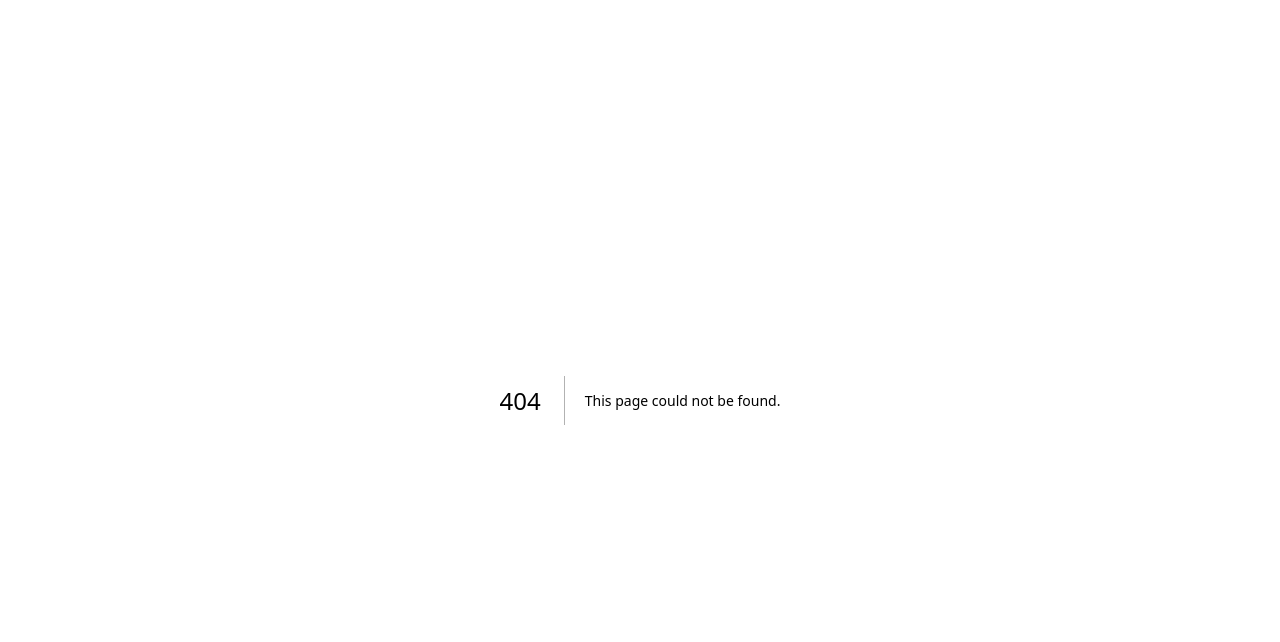
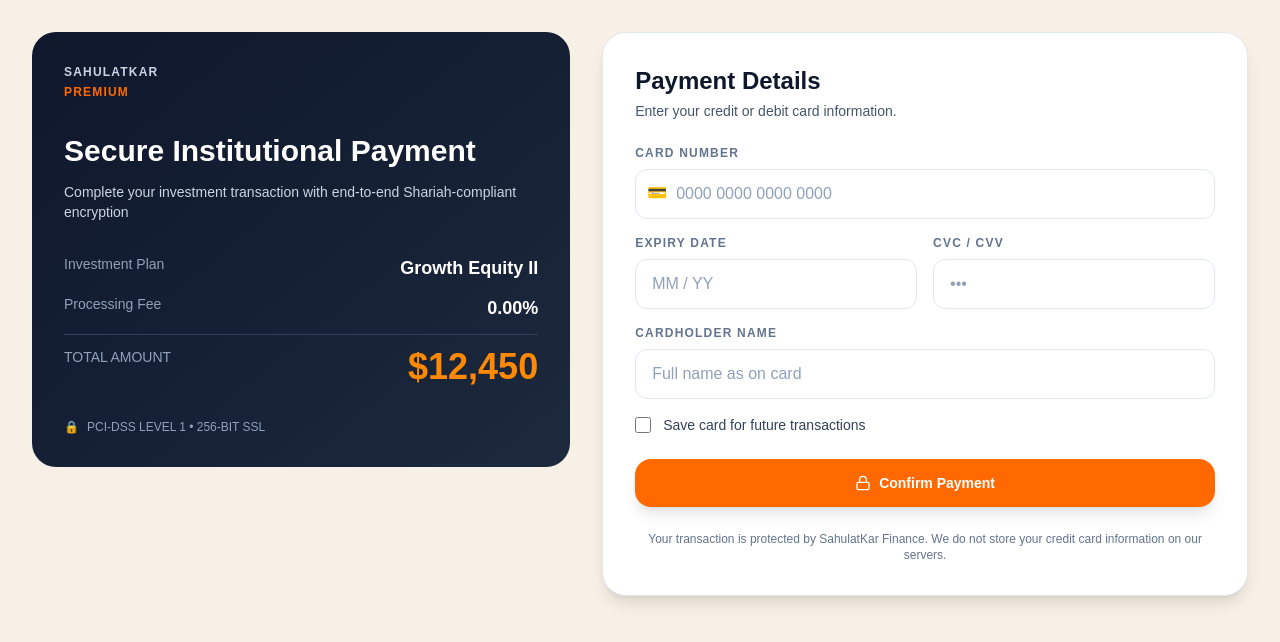
Before and after one commit to SahulatKar/Sahulatkar_Frontend, a Next.js app in the folder saulatkar-frontend/: page /payments/payment-details in a window 1280 px wide. Before the commit this address had no page. Shown: the top 642 px of the page. Built offline with nearby package versions, Linux system fonts and the light colour scheme.

Commit message:
Add payment details page

```diff
--- /dev/null
+++ b/saulatkar-frontend/src/app/payments/payment-details/page.tsx
@@ -0,0 +1,174 @@
+"use client"
+
+import { useState } from "react"
+import { Button } from "@/components/ui/button"
+import { useRouter } from "next/navigation"
+import { Lock } from "lucide-react"
+
+export default function PaymentDetails() {
+  const [cardNumber, setCardNumber] = useState("")
+  const [expiryDate, setExpiryDate] = useState("")
+  const [cvc, setCvc] = useState("")
+  const [cardholderName, setCardholderName] = useState("")
+  const [saveCard, setSaveCard] = useState(false)
+  const router = useRouter()
+
+  const orderSummary = {
+    amount: "$12,450",
+    plan: "Growth Equity II",
+    fee: "0.00%",
+  }
+
+  const handleConfirm = () => {
+    router.push("/payments/processing")
+  }
+
+  const formatCardNumber = (value) => {
+    const v = value.replace(/\s+/g, "").replace(/[^0-9]/gi, "")
+    const matches = v.match(/\d{4,16}/g)
+    const match = (matches && matches[0]) || ""
+    const parts = []
+    for (let i = 0, len = match.length; i < len; i += 4) {
+      parts.push(match.substring(i, i + 4))
+    }
+    if (parts.length) {
+      return parts.join(" ")
+    } else {
+      return value
+    }
+  }
+
+  return (
+    <div className="min-h-screen bg-[#f7f0e6]">
+      <div className="mx-auto max-w-7xl px-4 py-8 lg:px-8">
+        <div className="grid gap-8 lg:grid-cols-[1fr_1.2fr]">
+          {/* Left Card */}
+          <div className="bg-gradient-to-br from-slate-900 to-slate-800 rounded-3xl p-8 text-white h-fit space-y-8">
+            <div>
+              <p className="text-xs uppercase tracking-widest text-slate-300 font-semibold">SahulatKar</p>
+              <p className="text-xs uppercase tracking-widest text-orange-500 font-bold mt-1">PREMIUM</p>
+            </div>
+
+            <div className="space-y-3">
+              <h2 className="text-3xl font-bold leading-tight">Secure Institutional Payment</h2>
+              <p className="text-sm text-slate-300">Complete your investment transaction with end-to-end Shariah-compliant encryption</p>
+            </div>
+
+            <div className="space-y-3">
+              <div className="flex justify-between">
+                <span className="text-sm text-slate-400">Investment Plan</span>
+                <span className="text-lg font-semibold">{orderSummary.plan}</span>
+              </div>
+              <div className="flex justify-between">
+                <span className="text-sm text-slate-400">Processing Fee</span>
+                <span className="text-lg font-semibold">{orderSummary.fee}</span>
+              </div>
+              <div className="border-t border-slate-700 pt-3 flex justify-between">
+                <span className="text-sm text-slate-400">TOTAL AMOUNT</span>
+                <span className="text-4xl font-bold text-orange-400">{orderSummary.amount}</span>
+              </div>
+            </div>
+
+            <div className="flex gap-2 text-xs text-slate-400">
+              <span>🔒</span>
+              <span>PCI-DSS LEVEL 1 • 256-BIT SSL</span>
+            </div>
+          </div>
+
+          {/* Right Form */}
+          <div className="bg-white rounded-3xl p-8 shadow-lg border border-slate-200 space-y-6">
+            <div>
+              <h3 className="text-2xl font-bold text-slate-900">Payment Details</h3>
+              <p className="text-sm text-slate-600 mt-1">Enter your credit or debit card information.</p>
+            </div>
+
+            <div className="space-y-4">
+              <div>
+                <label className="text-xs uppercase tracking-widest text-slate-500 font-semibold block mb-2">
+                  Card Number
+                </label>
+                <div className="relative">
+                  <span className="absolute left-3 top-3 text-slate-400">💳</span>
+                  <input
+                    type="text"
+                    placeholder="0000 0000 0000 0000"
+                    value={cardNumber}
+                    onChange={(e) => setCardNumber(formatCardNumber(e.target.value))}
+                    maxLength="19"
+                    className="w-full pl-10 pr-4 py-3 border border-slate-200 rounded-xl focus:outline-none focus:ring-2 focus:ring-orange-500 focus:border-transparent text-slate-900 placeholder-slate-400"
+                  />
+                </div>
+              </div>
+
+              <div className="grid grid-cols-2 gap-4">
+                <div>
+                  <label className="text-xs uppercase tracking-widest text-slate-500 font-semibold block mb-2">
+                    Expiry Date
+                  </label>
+                  <input
+                    type="text"
+                    placeholder="MM / YY"
+                    value={expiryDate}
+                    onChange={(e) => setExpiryDate(e.target.value)}
+                    maxLength="7"
+                    className="w-full px-4 py-3 border border-slate-200 rounded-xl focus:outline-none focus:ring-2 focus:ring-orange-500 focus:border-transparent text-slate-900 placeholder-slate-400"
+                  />
+                </div>
+                <div>
+                  <label className="text-xs uppercase tracking-widest text-slate-500 font-semibold block mb-2">
+                    CVC / CVV
+                  </label>
+                  <input
+                    type="text"
+                    placeholder="•••"
+                    value={cvc}
+                    onChange={(e) => setCvc(e.target.value)}
+                    maxLength="4"
+                    className="w-full px-4 py-3 border border-slate-200 rounded-xl focus:outline-none focus:ring-2 focus:ring-orange-500 focus:border-transparent text-slate-900 placeholder-slate-400"
+                  />
+                </div>
+              </div>
+
+              <div>
+                <label className="text-xs uppercase tracking-widest text-slate-500 font-semibold block mb-2">
+                  Cardholder Name
+                </label>
+                <input
+                  type="text"
+                  placeholder="Full name as on card"
+                  value={cardholderName}
+                  onChange={(e) => setCardholderName(e.target.value)}
+                  className="w-full px-4 py-3 border border-slate-200 rounded-xl focus:outline-none focus:ring-2 focus:ring-orange-500 focus:border-transparent text-slate-900 placeholder-slate-400"
+                />
+              </div>
+
+              <div className="flex items-center gap-3">
+                <input
+                  type="checkbox"
+                  id="savecard"
+                  checked={saveCard}
+                  onChange={(e) => setSaveCard(e.target.checked)}
+                  className="w-4 h-4 rounded border-slate-300 accent-orange-500"
+                />
+                <label htmlFor="savecard" className="text-sm text-slate-700">
+                  Save card for future transactions
+                </label>
+              </div>
+            </div>
+
+            <Button
+              onClick={handleConfirm}
+              className="w-full bg-orange-500 hover:bg-orange-600 text-white py-3 rounded-2xl font-semibold flex items-center justify-center gap-2"
+            >
+              <Lock className="w-4 h-4" /> Confirm Payment
+            </Button>
+
+            <p className="text-xs text-center text-slate-500">
+              Your transaction is protected by SahulatKar Finance. We do not store your credit card information on our servers.
+            </p>
+          </div>
+        </div>
+      </div>
+    </div>
+  )
+}
```
